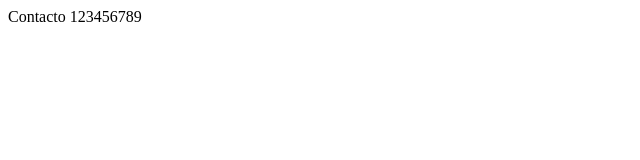
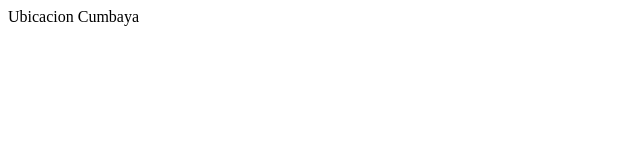
Before and after one commit to iZiu12/mi-proyecto, a plain HTML site: page contacto.html in a window 1280 px wide. Shown: the full height of the page, 0-640 px from the left. Drawn offline with Linux system fonts and the light colour scheme.

Commit message:
Agraga Ubicacion

```diff
--- a/contacto.html
+++ b/contacto.html
@@ -1,3 +1,3 @@
 <html>
-    <body>Contacto 123456789</body>
+    <body>Ubicacion Cumbaya</body>
 </html>
```
